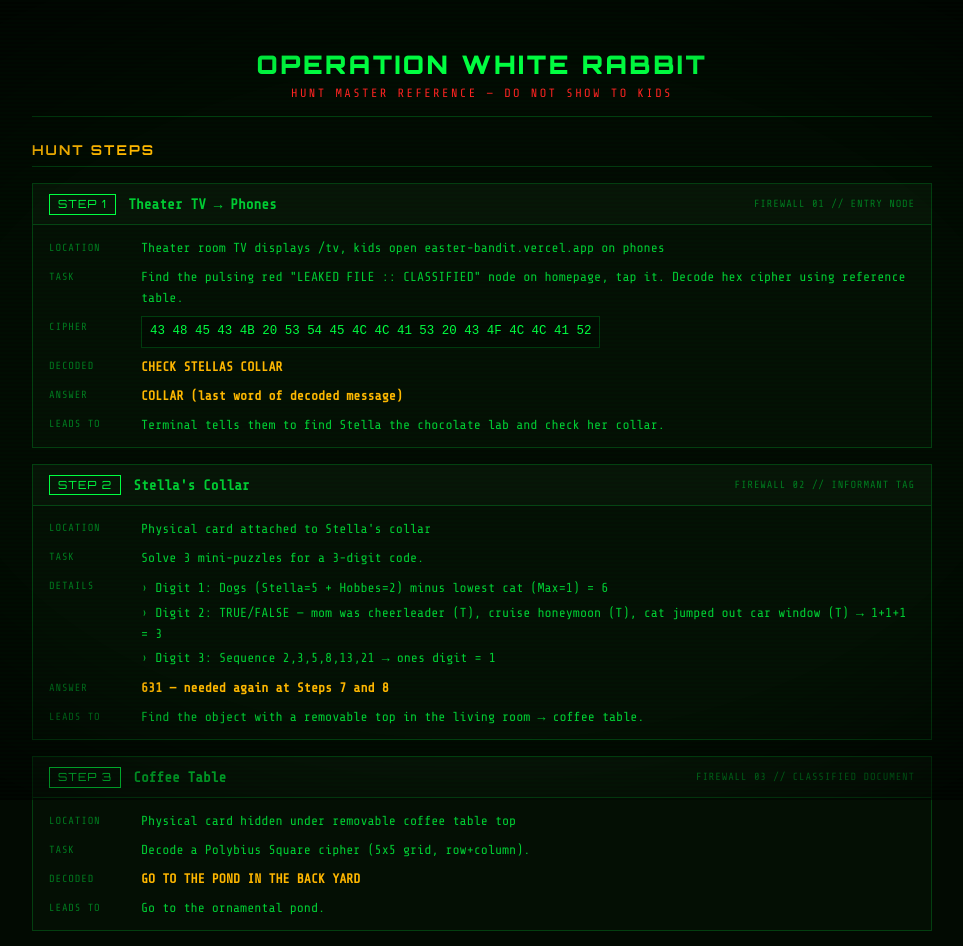
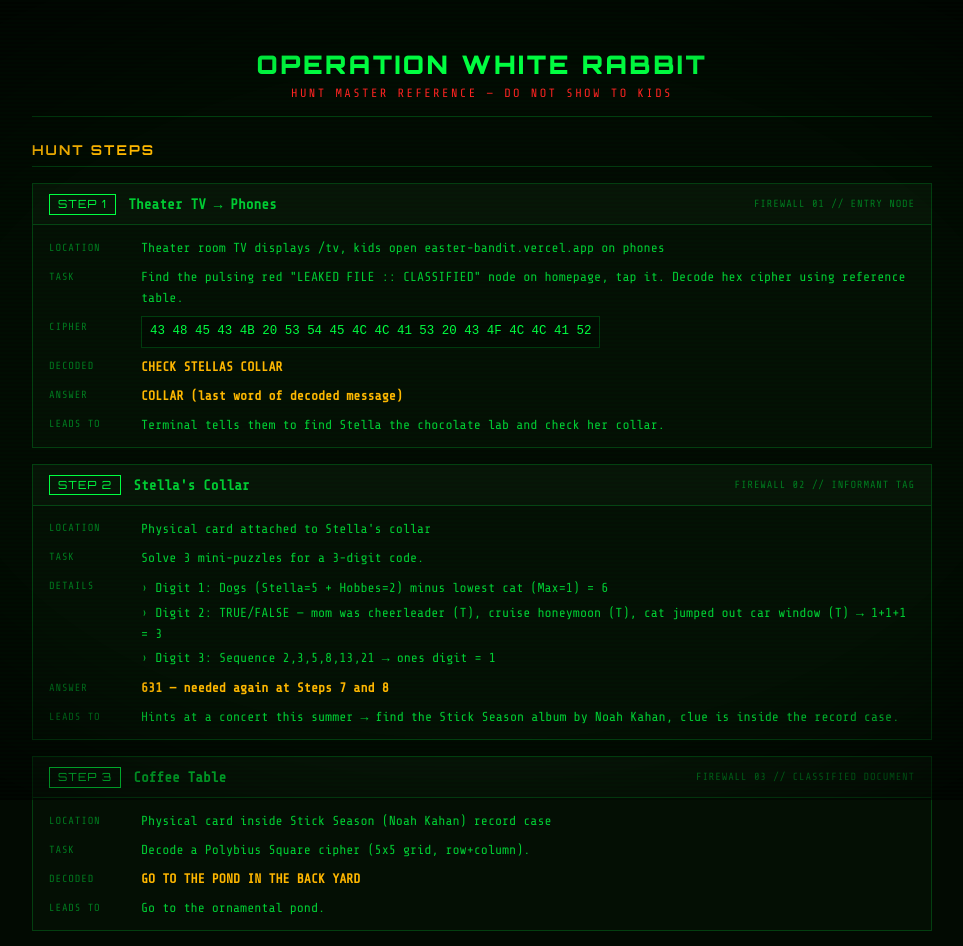
Before and after one commit to candersen97/easter-bandit, a React (Vite) app: page /guide in a window 1280 px wide. Shown: the top 946 px of the page, without its empty margins (158-1121 px from the left). Built offline with nearby package versions, Linux system fonts and the light colour scheme.

Commit message:
Change Step 2 hiding spot to Stick Season record case
Replaces coffee table clue with Noah Kahan concert hint.

Co-Authored-By: Claude Opus 4.6 <noreply@anthropic.com>

```diff
--- a/src/pages/Guide.jsx
+++ b/src/pages/Guide.jsx
@@ -24,13 +24,13 @@ const STEPS = [
       'Digit 3: Sequence 2,3,5,8,13,21 → ones digit = 1',
     ],
     answer: '631 — needed again at Steps 7 and 8',
-    result: 'Find the object with a removable top in the living room → coffee table.',
+    result: 'Hints at a concert this summer → find the Stick Season album by Noah Kahan, clue is inside the record case.',
   },
   {
     step: 3,
     title: 'Coffee Table',
     node: 'FIREWALL 03 // CLASSIFIED DOCUMENT',
-    location: 'Physical card hidden under removable coffee table top',
+    location: 'Physical card inside Stick Season (Noah Kahan) record case',
     what: 'Decode a Polybius Square cipher (5x5 grid, row+column).',
     decoded: 'GO TO THE POND IN THE BACK YARD',
     result: 'Go to the ornamental pond.',
```
Also changed, not shown: CLUE_CARDS.html (+4 -4 lines).
